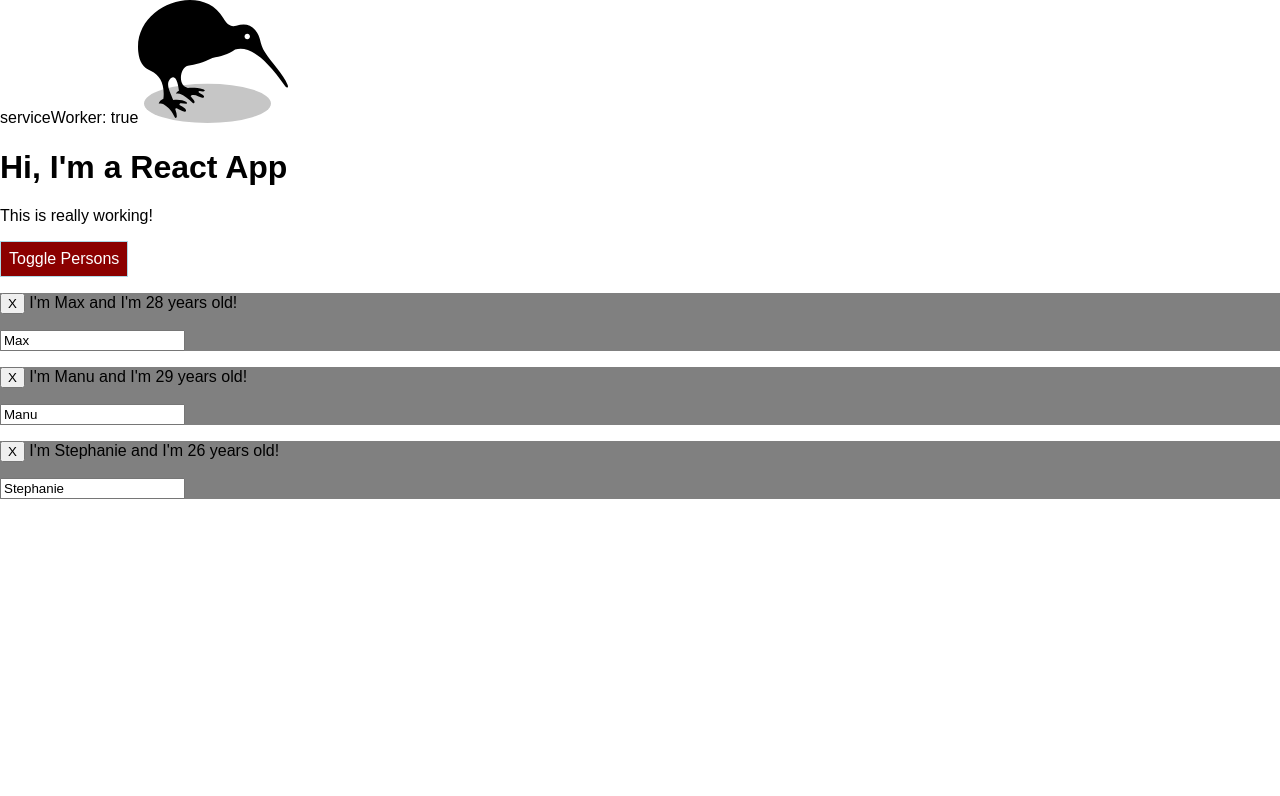
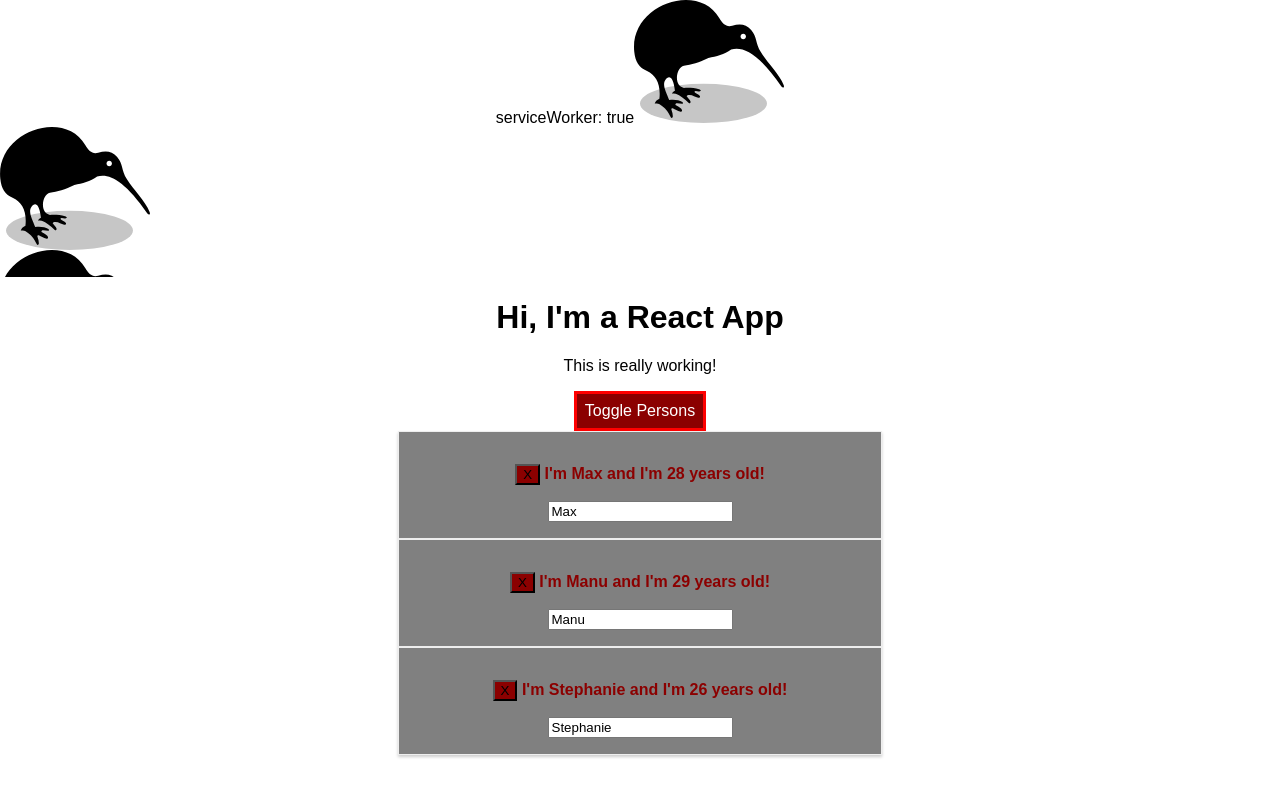
Before and after one commit to skripnike/react-complete-guide, a React app: page / in a window 1280 px wide. Both pictures are taken after a click on the button "Toggle Persons". Shown: the top 796 px of the page. Built offline with nearby package versions, Linux system fonts and the light colour scheme.

Commit message:
use CSS Modules

```diff
--- a/src/App.js
+++ b/src/App.js
@@ -1,5 +1,5 @@
 import React, { Component } from 'react';
-import './App.css';
+import classes from './App.module.css';
 import Person from './Person/Person';
 import logo from './kiwi.svg';
 
@@ -41,16 +41,12 @@ class App extends Component {
 
   render() {
     let styleBtn = {
-      backgroundColor: 'lightgreen',
+      // backgroundColor: 'lightgreen',
       font: 'inherit',
-      border: '1px solid lightblue',
       padding: '8px',
       cursor: 'pointer',
-      // ':hover': {
-      //   backgroundColor: 'darkgreen',
-      //   color: 'yellow'
-      // }
     }
+    let btnClass = '';
 
     let persons = null;
 
@@ -68,31 +64,28 @@ class App extends Component {
         </div>
       );
 
-      styleBtn.backgroundColor = 'darkred';
       styleBtn.color = '#fff';
-      // styleBtn[':hover'] = {
-      //   backgroundColor: 'gray',
-      //   color: 'black'
-      // };
+      btnClass = classes.red;
     }
 
     let btnClasses = [];
     if (this.state.persons.length <= 2) {
-      btnClasses.push('underlined'); // ["underlined"]
-      btnClasses.push('red'); // ["underlined", "red"]
+      btnClasses.push(classes.underlined); // ["underlined"]
+      btnClasses.push(classes.red); // ["underlined", "red"]
     }
     if (this.state.persons.length <= 1) {
-      btnClasses.push('bold'); // ["underlined", "red", "bold"]
+      btnClasses.push(classes.bold); // ["underlined", "red", "bold"]
     }
 
     return (
-      <div className="App">
+      <div className={classes.App}>
           serviceWorker: {('serviceWorker' in navigator) ? 'true' : 'false'}
           <img src={logo} alt="Logo" width="150" />
-          <div className="Logo" />
+          <div className={classes.Logo} />
           <h1>Hi, I'm a React App</h1>
           <p className={btnClasses.join(' ')}>This is really working!</p>
           <button
+            className={btnClass}
             onClick={this.togglePersonsHandler}
             style={styleBtn}>Toggle Persons</button>
           {persons}
--- a/src/App.css
+++ b/src/App.module.css
@@ -1,5 +1,15 @@
 .App {
   text-align: center;
+}
+
+.App button {
+  background: darkred;
+}
+.App button.red {
+  border: solid 3px red;
+}
+.App button.red:hover {
+  background: salmon;
 }
 
 .Logo {
--- a/src/Person/Person.css
+++ /dev/null
@@ -1,8 +0,0 @@
-.Person {
-  width: 60%;
-  margin: auto;
-  border: 1px solid #eee;
-  box-shadow: 0 2px 3px #ccc;
-  padding: 16px;
-  text-align: center;
-}
--- a/src/Person/Person.js
+++ b/src/Person/Person.js
@@ -1,20 +1,13 @@
 import React from 'react';
-import './Person.css';
+import classes from './Person.module.css';
 
 const person = (props) => {
   let stylePerson = {
     backgroundColor: 'gray',
-    // ':hover': {
-    //   backgroundColor: 'darkgreen',
-    //   color: 'yellow'
-    // },
-    // '@media (min-width: 500px)': {
-    //   width: '450px'
-    // }
   }
 
   return (
-    <div className="Person" style={stylePerson}>
+    <div className={classes.Person} style={stylePerson}>
       <p><button onClick={props.click}>X</button> I'm {props.name} and I'm {props.age} years old!</p>
       <p>{props.children}</p>
       <input type="text" onChange={props.changed} value={props.name} />
--- /dev/null
+++ b/src/Person/Person.module.css
@@ -0,0 +1,21 @@
+.Person {
+  composes: red bold from '../App.module.css';
+  width: 60%;
+  margin: auto;
+  border: 1px solid #eee;
+  box-shadow: 0 2px 3px #ccc;
+  padding: 16px;
+  text-align: center;
+}
+
+
+.Person:hover {
+   background: darkgreen;
+   color: yellow;
+}
+
+@media (min-width: 500px) {
+  .Person {
+    width: 450px;
+  }
+}
```
